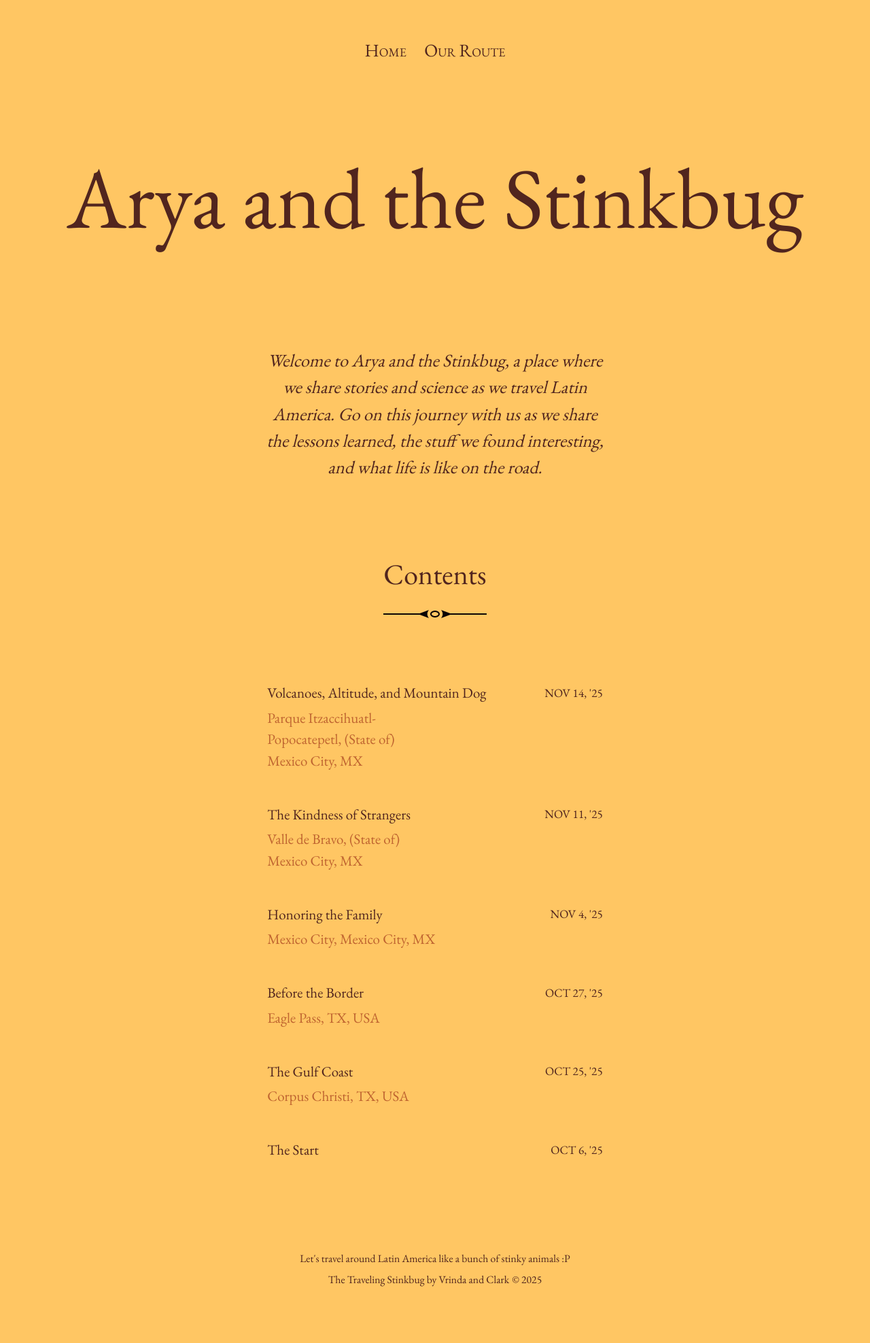
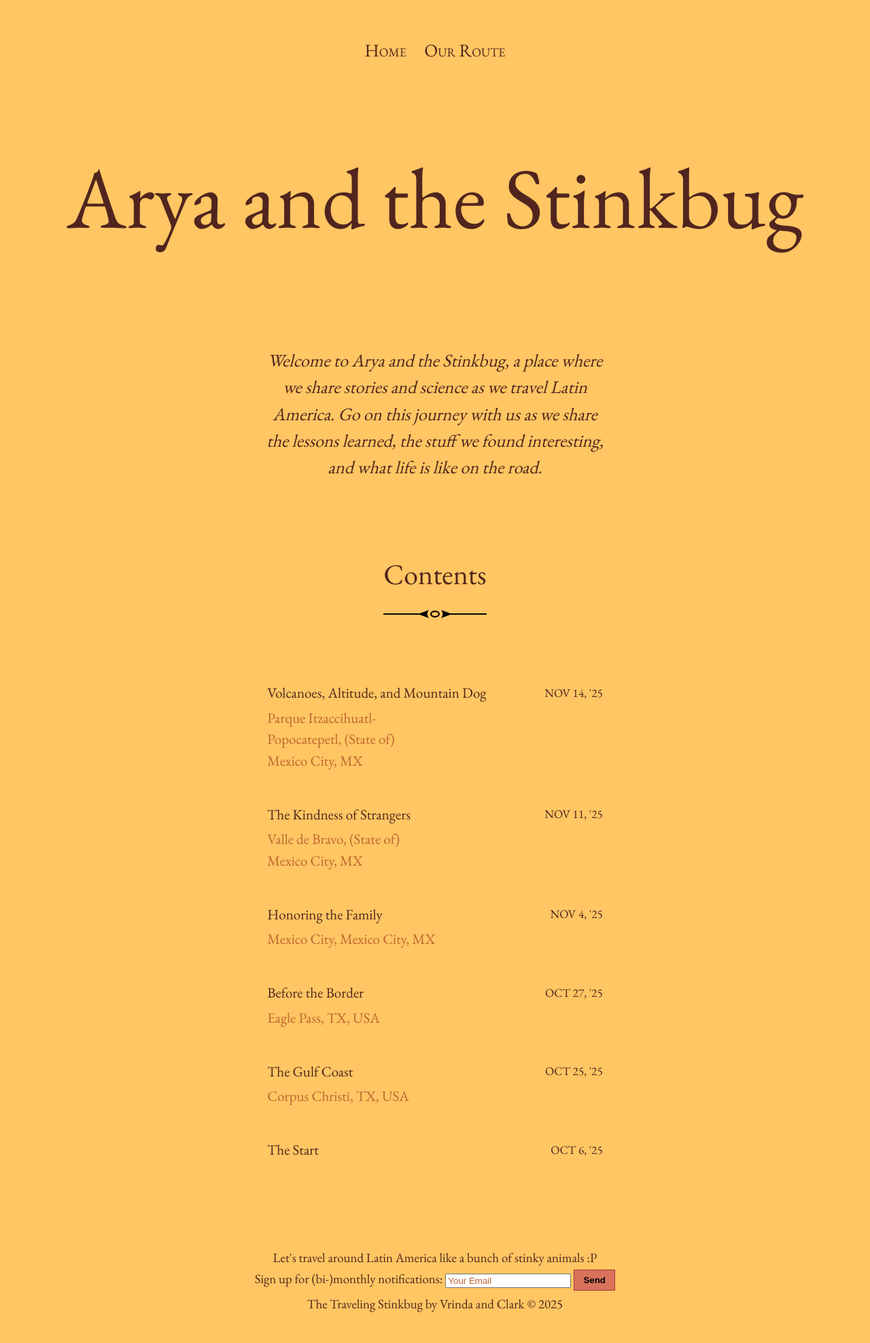
Before and after one commit to vddesai-97/vddesai-97.github.io, a Jekyll site: the page built from index.html, in a window 1280 px wide. Shown: the whole page at 68% size. Built offline with Jekyll 4.4.1, drawn with Linux system fonts in a browser that asks for light colours; before the commit the page ends 1938 px from its top, so only the background shows below that.

Commit message:
button config and form

```diff
--- /dev/null
+++ b/_includes/contact-form.html
@@ -0,0 +1,7 @@
+<form action="https://formspree.io/f/meoyrvkb" method="POST" >
+  <label>
+    Sign up for (bi-)monthly notifications:
+    <input type="email" name="email" placeholder="Your Email">
+  </label>
+  <button type="submit" class="btn">Send</button>
+</form>
--- a/_includes/footer.html
+++ b/_includes/footer.html
@@ -3,6 +3,9 @@
     <aside class="site-credits">
       <p>
         <small> {{ site.description }} </small>
+      </p>
+      <p>
+        <small> {% include contact-form.html %} </small>
       </p>
       <p>
         <small>The Traveling Stinkbug by Vrinda and Clark</small>
--- a/_sass/_base.scss
+++ b/_sass/_base.scss
@@ -73,7 +73,7 @@ blockquote.epigraph {
 }
 
 small {
-  font-size: .75em;
+  font-size: .9em;
 }
 
 p > cite {
--- /dev/null
+++ b/_sass/_button.scss
@@ -0,0 +1,48 @@
+/* ==========================================================================
+   BUTTONS
+   ========================================================================== */
+
+/*
+   Default button
+   ========================================================================== */
+
+.btn {
+  /* default */
+  display: inline-block;
+  margin-bottom: 0.25em;
+  padding: 0.5em 1em;
+  font-weight: bold;
+  text-align: center;
+  text-decoration: none;
+  border-width: 0;
+  border: 1px solid $button-color;
+  background: $button-text;
+  &:visited {
+    background: $muted-text-color;
+  }
+
+  &:hover,
+  &:focus {
+    opacity: 1 !important;
+  }
+
+  /* fills width of parent container */
+  &--block {
+    display: block;
+    width: 100%;
+
+    + .btn--block {
+      margin-top: 0.25em;
+    }
+  }
+
+  /* disabled */
+  &--disabled {
+    pointer-events: none;
+    cursor: not-allowed;
+    filter: alpha(opacity=65);
+    box-shadow: none;
+    opacity: 0.65;
+  }
+
+}
--- a/_sass/_variables.scss
+++ b/_sass/_variables.scss
@@ -1,5 +1,7 @@
 $brand-color:         #ffc663;
 $highlight:           #bf6430;
+$button-color:        #A63737;
+$button-text:         #D9725B;
 $text-color:          #51251e;
 $muted-text-color:    #bf6430;
 $article-color:       #f7ede1;
--- a/assets/css/main.scss
+++ b/assets/css/main.scss
@@ -21,7 +21,8 @@ $asset_url: '{{ '/assets' | absolute_url }}';
   "post-list",
   "article",
   "footnotes",
-  "search"
+  "search",
+  "button"
 ;
 
 .google-maps {
```
